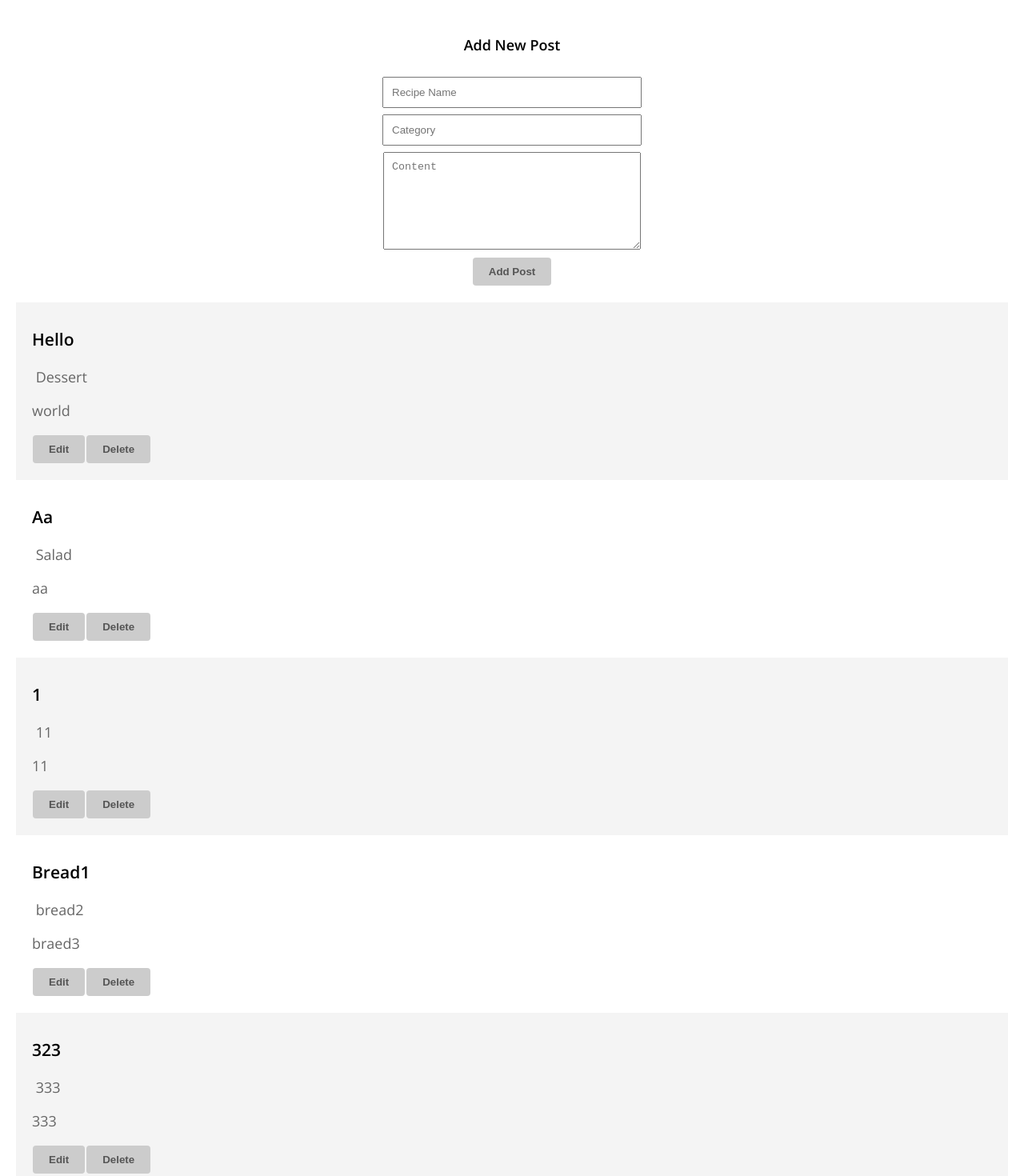
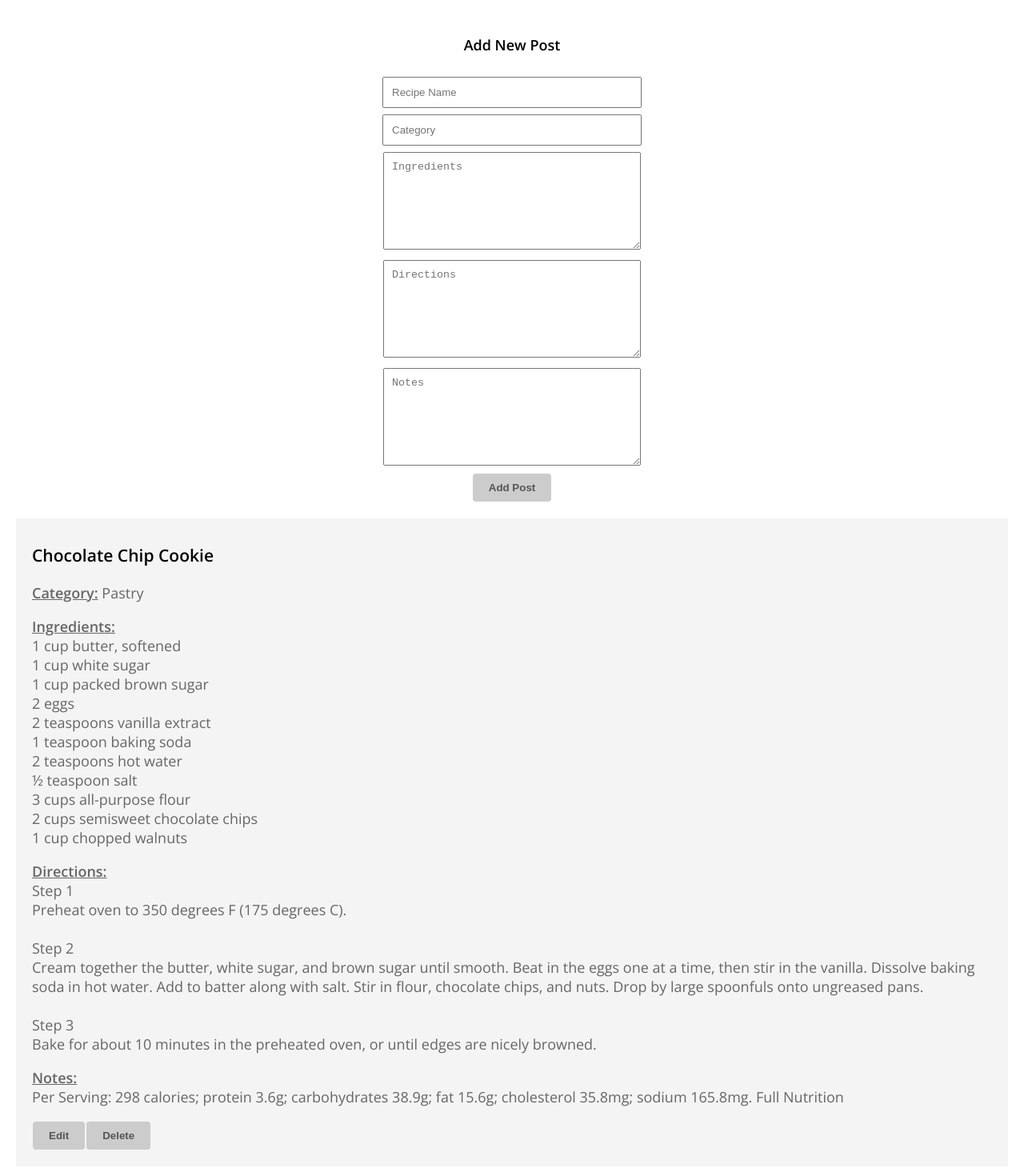
Before and after one commit to thraddash/food2, a React (Create React App) app: page / in a window 1280 px wide. Shown: the top 1470 px of the page at 80% size. Built offline with nearby package versions, Linux system fonts and the light colour scheme.

Commit message:
add textfields, update layout

```diff
--- a/src/App.js
+++ b/src/App.js
@@ -6,10 +6,16 @@ import axios from 'axios';
 
 function App() {
 
+  // Timestamp
+  //const timestamp = Date.now();
+  //console.log(new Intl.DateTimeFormat('en-US', {year: 'numeric', month: '2-digit',day: '2-digit', hour: '2-digit', minute: '2-digit', second: '2-digit'}).format(timestamp));
+
   // Reference
   const recipeNameRef = useRef();
   const categoryRef = useRef();
-  const contentRef = useRef();
+  const ingredientRef = useRef();
+  const directionRef = useRef();
+  const noteRef = useRef();
 
   // State
   const [data, setData] = useState(Data);
@@ -17,12 +23,16 @@ function App() {
   // Temp State
   const [recipe_name, setRecipeName] = useState();
   const [category, setCategory] = useState();
-  const [content, setContent] = useState();
+  const [ingredient, setIngredient] = useState();
+  const [direction, setDirection] = useState();
+  const [note, setNote] = useState();
 
   const [updateID, setUpdateID] = useState();
   const [updateRecipeName, setUpdateRecipeName] = useState();
   const [updateCategory, setUpdateCategory] = useState();
-  const [updateContent, setUpdateContent] = useState();
+  const [updateIngredient, setUpdateIngredient] = useState();
+  const [updateDirection, setUpdateDirection] = useState();
+  const [updateNote, setUpdateNote] = useState();
 
   // Effect
   //////////////////////////////////////
@@ -31,29 +41,33 @@ function App() {
     // setData(Data)
     // clear form fields
     //recipeNameRef.current.value = '';
-    //contentRef.current.value = '';
+    //ingredientRef.current.value = '';
 
   },[data]);
 
   // Add Post
   //////////////////////////////////////
   const addPost = () => {
-    if(recipe_name && category && content) {
+    if(recipe_name && category && ingredient) {
       // create new post object
       let newPost = {
         "id": uuidv1(),
         "recipe_name": recipe_name,
         "category": category,
-        "content": content
+        "ingredient": ingredient,
+        "direction": direction,
+        "note": note
       }
       // merge new post with copy of old state
       let posts = [...data, newPost];
       // push new object to state
       setData(posts);
-      // clear recipe_name and content from state
+      // clear recipe_name and ingredient from state
       setRecipeName();
       setCategory();
-      setContent();
+      setIngredient();
+      setDirection();
+      setNote();
 
       // update write to json file
       saveJson(posts);
@@ -75,11 +89,13 @@ function App() {
 
   // Populate Post
   //////////////////////////////////////
-  const populatePost = (key, recipe_name, category, content) => {
+  const populatePost = (key, recipe_name, category, ingredient, direction, note) => {
     setUpdateID(key);
     setUpdateRecipeName(recipe_name);
     setUpdateCategory(category);
-    setUpdateContent(content);
+    setUpdateIngredient(ingredient);
+    setUpdateDirection(direction);
+    setUpdateNote(note);
   }
 
   // Update Post
@@ -90,7 +106,9 @@ function App() {
       "id": updateID,
       "recipe_name": updateRecipeName,
       "category": updateCategory,
-      "content": updateContent
+      "ingredient": updateIngredient,
+      "direction": updateDirection,
+      "note": updateNote
     }
     // remove old post with same ID and get the remaining data /// filter
     let filterPost = [...data].filter(OBJ=>OBJ.id!==updateID);
@@ -102,7 +120,9 @@ function App() {
     setUpdateID();
     setUpdateRecipeName();
     setUpdateCategory();
-    setUpdateContent();
+    setUpdateIngredient();
+    setUpdateDirection();
+    setUpdateNote();
 
     // update write to json file
     saveJson(posts);
@@ -153,17 +173,31 @@ function App() {
         />
         <br />
         <textarea
-          placeholder="Content"
-          onChange={ e => setContent( e.target.value) }
-          value={ content || '' }
-          ref={ contentRef }
+          placeholder="Ingredients"
+          onChange={ e => setIngredient( e.target.value) }
+          value={ ingredient || '' }
+          ref={ ingredientRef }
+        ></textarea>
+        <br />
+        <textarea
+          placeholder="Directions"
+          onChange={ e => setDirection( e.target.value) }
+          value={ direction || '' }
+          ref={ directionRef }
+        ></textarea>
+        <br />
+        <textarea
+          placeholder="Notes"
+          onChange={ e => setNote( e.target.value) }
+          value={ note || '' }
+          ref={ noteRef }
         ></textarea>
         <br />
         <button onClick={ addPost }>Add Post</button>
       </div>
 
-      {/* If temp state has got values of recipe_name, category and content for update form show this */}
-      {updateRecipeName || updateCategory || updateContent ?
+      {/* If temp state has got values of recipe_name, category and ingredient for update form show this */}
+      {updateRecipeName || updateCategory || updateIngredient || updateDirection || updateNote ?
         (
           <div>
             <h4>Update Post</h4>
@@ -177,9 +211,19 @@ function App() {
               value={updateCategory || ''}
             />
             <br />
-            <textarea placeholder="Content"
-              onChange={e => setUpdateContent(e.target.value)}
-              value={updateContent || ''}
+            <textarea placeholder="Ingredients"
+              onChange={e => setUpdateIngredient(e.target.value)}
+              value={updateIngredient || ''}
+            ></textarea>
+            <br />
+            <textarea placeholder="Directions"
+              onChange={e => setUpdateDirection(e.target.value)}
+              value={updateDirection || ''}
+            ></textarea>
+            <br />
+            <textarea placeholder="Notes"
+              onChange={e => setUpdateNote(e.target.value)}
+              value={updateNote || ''}
             ></textarea>
             <br />
             <button onClick={updatePost}>Update Post</button>
@@ -190,10 +234,12 @@ function App() {
         { data ? data.map(post => {
           return(
             <div key={ post.id } className="post">
-              <h3>{ post.recipe_name } </h3>
-              <p> { post.category } </p>
-              <p>{ post.content }</p>
-              <button onClick={ () => populatePost(post.id, post.recipe_name, post.category, post.content) }>Edit</button>
+              <h3>{ post.recipe_name }</h3>
+              <p><b><u>Category:</u></b> { post.category }</p>
+              <p><b><u>Ingredients:</u></b><br></br>{ post.ingredient }</p>
+              <p><b><u>Directions:</u></b><br></br>{ post.direction }</p>
+              <p><b><u>Notes:</u></b><br></br>{ post.note }</p>
+              <button onClick={ () => populatePost(post.id, post.recipe_name, post.category, post.ingredient, post.direction, post.note) }>Edit</button>
               <button onClick={ () => deletePost(post.id) }>Delete</button>
             </div>
           )
--- a/src/data.json
+++ b/src/data.json
@@ -1,50 +1,18 @@
 [
   {
-    "id": "18a34f20-bc30-11eb-b83d-13213367ae36",
-    "category": "Dessert",
-    "recipe_name": "hello",
-    "content": "world"
+    "id": "835ea750-bc31-11eb-bea8-73824311d3f8",
+    "recipe_name": "chocolate chip cookie",
+    "category": "Pastry",
+    "ingredient": "1 cup butter, softened\n1 cup white sugar\n1 cup packed brown sugar\n2 eggs\n2 teaspoons vanilla extract\n1 teaspoon baking soda\n2 teaspoons hot water\n½ teaspoon salt\n3 cups all-purpose flour\n2 cups semisweet chocolate chips\n1 cup chopped walnuts",
+    "direction": "Step 1\nPreheat oven to 350 degrees F (175 degrees C).\n\nStep 2\nCream together the butter, white sugar, and brown sugar until smooth. Beat in the eggs one at a time, then stir in the vanilla. Dissolve baking soda in hot water. Add to batter along with salt. Stir in flour, chocolate chips, and nuts. Drop by large spoonfuls onto ungreased pans.\n\nStep 3\nBake for about 10 minutes in the preheated oven, or until edges are nicely browned.",
+    "note": "Per Serving: 298 calories; protein 3.6g; carbohydrates 38.9g; fat 15.6g; cholesterol 35.8mg; sodium 165.8mg. Full Nutrition"
   },
   {
-    "id": "00d4fd70-bc31-11eb-806e-4119ef39d572",
-    "category": "Salad",
-    "recipe_name": "aa",
-    "content": "aa"
-  },
-  {
-    "id": "6352d110-ce66-11eb-8e7b-3b425b07e205",
-    "recipe_name": "1",
-    "category": "11",
-    "content": "11"
-  },
-  {
-    "id": "d5f43e50-ce63-11eb-a578-7556ca15116d",
-    "recipe_name": "bread1",
-    "category": "bread2",
-    "content": "braed3"
-  },
-  {
-    "id": "4fbac700-d241-11eb-bb6a-3b52fe676f12",
-    "recipe_name": "323",
-    "category": "333",
-    "content": "333"
-  },
-  {
-    "id": "835ea750-bc31-11eb-bea8-73824311d3f8",
-    "recipe_name": "cookie",
-    "category": "Dessert",
-    "content": "chocolate chip\n1/2 water\n1 egg\n5 gallons sugar"
-  },
-  {
-    "id": "623379e0-d241-11eb-bb6a-3b52fe676f12",
-    "recipe_name": "s",
-    "category": "s",
-    "content": "1.2 cup\n1 tsp spoon\n5 cups\n10 teaspoon"
-  },
-  {
-    "id": "de797770-d26e-11eb-ab76-0f21c9ceaa65",
-    "recipe_name": "newline json",
-    "category": "newline ",
-    "content": "p {\n  white-space: pre-wrap;\n}"
+    "id": "222dfa90-d274-11eb-bdd9-d95311247d88",
+    "recipe_name": "Banana Bread",
+    "category": "Pastry",
+    "ingredient": "2 to 3 medium (7\" to 7-7/8\" long) very ripe bananas, peeled (about 1 1/4 to 1 1/2 cups mashed)\n1/3 cup butter, unsalted or salted, melted\n1 teaspoon baking soda\n1 pinch salt\n3/4 cup sugar (1/2 cup if you would like it less sweet, 1 cup if more sweet)\n1 large egg, beaten\n1 teaspoon vanilla extract\n1 1/2 cups all purpose flouringredients",
+    "direction": "Preheat the oven to 350°F (175°C), and butter a 4x8-inch loaf pan.\n\nIn a mixing bowl, mash the ripe bananas with a fork until completely smooth. Stir the melted butter into the mashed bananas.\n\nMix in the baking soda and salt. Stir in the sugar, beaten egg, and vanilla extract. Mix in the flour.\n\nPour the batter into your prepared loaf pan. Bake for 50 minutes to 1 hour at 350°F (175°C), or until a tester inserted into the center comes out clean.\n\nRemove from oven and let cool in the pan for a few minutes. Then remove the banana bread from the pan and let cool completely before serving. Slice and serve. (A bread knife helps to make slices that aren't crumbly.)",
+    "note": "PREP TIME  COOK TIME TOTAL TIME\n10 mins    55 mins   65 mins\n\nSERVINGS            YIELD\n8 to 10 servings    1 loaf"
   }
 ]
```
